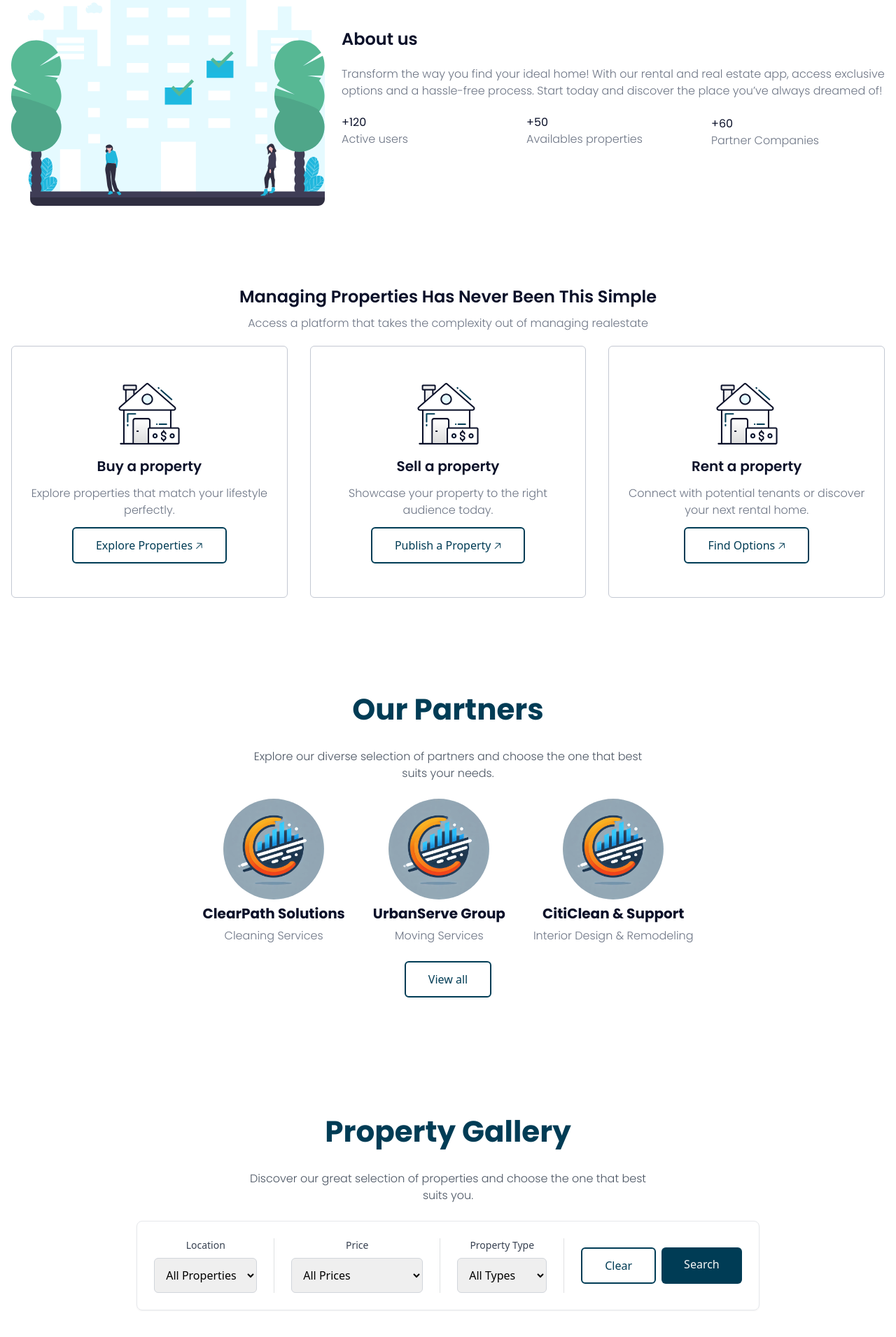
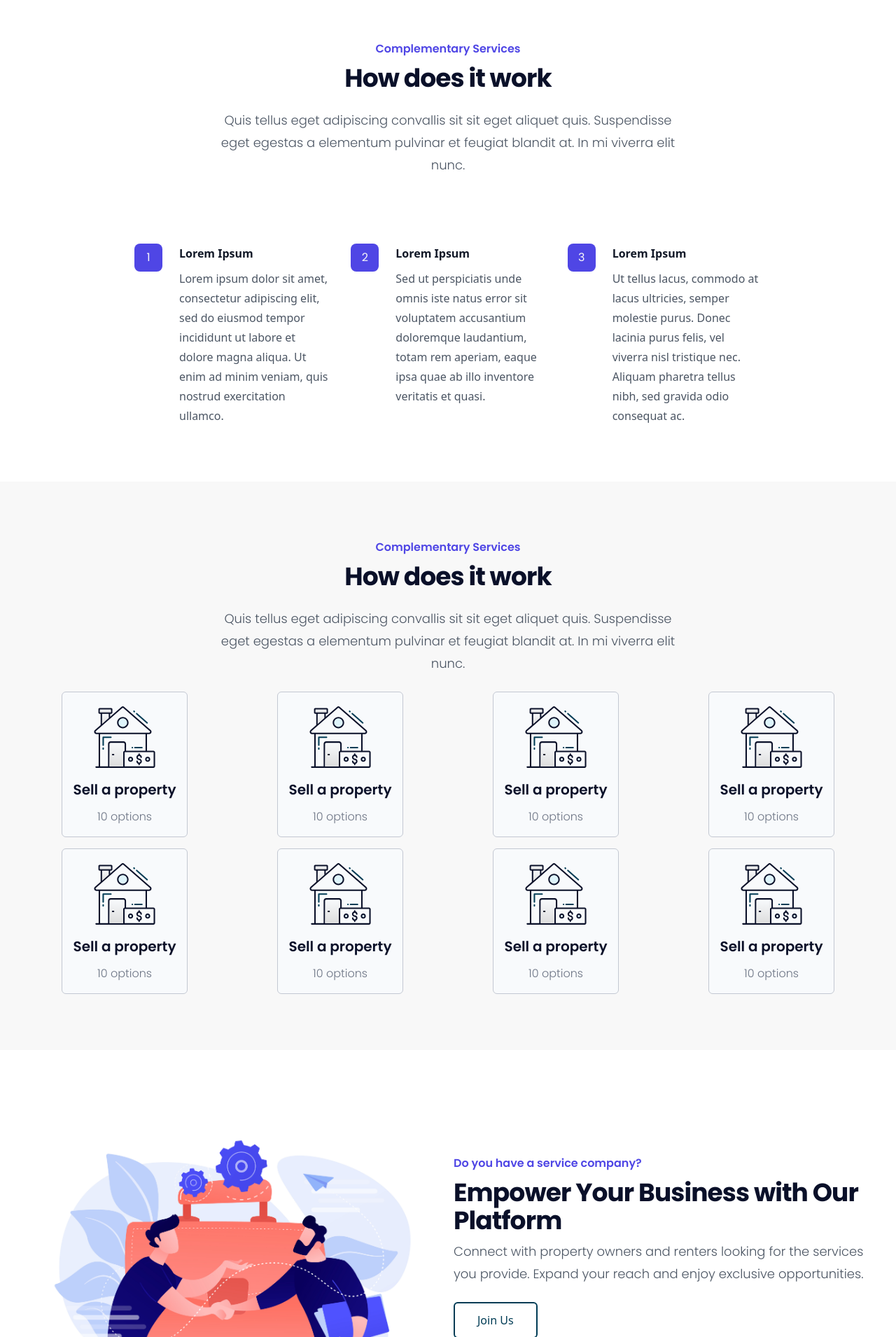
Before and after one commit to Agile-Innovators/SURU-Development, a React (Vite) app: page /partners-angel in a window 1280 px wide. Shown: the part 890-2800 px from the top of the page at 70% size. Built offline with nearby package versions, Linux system fonts and the light colour scheme.

Commit message:
Creación de la nueva página de Partners

```diff
--- a/src/components/activity/ExtraServices.jsx
+++ b/src/components/activity/ExtraServices.jsx
@@ -1,17 +1,10 @@
-import { BasicCard } from "../common/BasicCard";
+import { BasicCard } from "./../../components/ui/BasicCard";
 
 export function ExtraServices() {
   return (
-    <div className="mt-20">
-      <section className="text-center flex flex-col items-center gap-4">
-        <h2>Extra Services</h2>
-        <p className="max-w-[60ch]">
-          Enjoy special offers on our partner services to make your move and
-          property management easier
-        </p>
-      </section>
+    <div className="mt-20 ">
 
-      <div className="grid grid-auto-cols-250 gap-y-4 justify-center items-center mt-10">
+      <div className="grid grid-auto-cols-250 gap-y-4 justify-center items-center">
         {Array.from({ length: 10 }).map((_, index) => (
           <BasicCard
             src="/public/SellPropertyIcon.svg"
--- a/src/pages/public/Homepage.jsx
+++ b/src/pages/public/Homepage.jsx
@@ -9,14 +9,14 @@ const partners = [
         title: "Cleaning Services",
         imgSrc: "/LogoExample.webp"
     },
-    {
-        name: "UrbanServe Group",
-        title: "Moving Services",
-        imgSrc: "/LogoExample.webp"
-    },
+
     {
         name: "CitiClean & Support",
         title: "Interior Design & Remodeling",
+        imgSrc: "/LogoExample.webp"
+    },    {
+        name: "UrbanServe Group",
+        title: "Moving Services",
         imgSrc: "/LogoExample.webp"
     },
 
--- a/src/pages/public/Partners.jsx
+++ b/src/pages/public/Partners.jsx
@@ -23,7 +23,6 @@ export function Partners() {
             type="link"
             to="/"
         />
-
       </main>
     </div>
   );
--- /dev/null
+++ b/src/pages/public/PartnersAngel.jsx
@@ -0,0 +1,97 @@
+import { MainButton } from "./../../components/ui/MainButton";
+import { ExtraServices } from "./../../components/activity/ExtraServices";
+import { BasicCard } from "./../../components/ui/BasicCard";
+
+const steps = [
+  {
+    title: "Lorem Ipsum",
+    description: "Lorem ipsum dolor sit amet, consectetur adipiscing elit, sed do eiusmod tempor incididunt ut labore et dolore magna aliqua. Ut enim ad minim veniam, quis nostrud exercitation ullamco.",
+  },
+  {
+    title: "Lorem Ipsum",
+    description: "Sed ut perspiciatis unde omnis iste natus error sit voluptatem accusantium doloremque laudantium, totam rem aperiam, eaque ipsa quae ab illo inventore veritatis et quasi.",
+  },
+  {
+    title: "Lorem Ipsum",
+    description: "Ut tellus lacus, commodo at lacus ultricies, semper molestie purus. Donec lacinia purus felis, vel viverra nisl tristique nec. Aliquam pharetra tellus nibh, sed gravida odio consequat ac.",
+  },
+]
+
+
+export function PartnersAngel() {
+  return (
+    <div>
+      <header className="relative h-screen bg-cover bg-center bg-fixed" style={{ backgroundImage: 'url(/public/PartnersHeroImage.jpg)' }}>
+        <div className="absolute inset-0 flex items-center justify-center bg-black bg-opacity-50">
+          <div className="flex flex-col justify-center items-center text-center px-6 py-12 max-w-3xl ">
+            <h1 className="text-5xl font-bold mb-4 text-white">Know Our Partners</h1>
+            <p className="text-xl mb-8 text-white">Our trusted partners offer top-tier services, making buying, selling, and renting easier for our community.</p>
+            <MainButton to="/partners" text="View all" variant="border" customClass="border-white text-white hover:bg-white hover:text-primary p-4"></MainButton>
+          </div>
+        </div>
+      </header>
+      {/* // ------------------------------------- */}
+      <div class="py-20">
+        <div class="mx-auto max-w-7xl px-6 lg:px-8">
+          <div class="mx-auto max-w-2xl lg:text-center">
+            <h3 class="text-base font-semibold leading-7 text-indigo-600">Complementary Services</h3>
+            <h2 class="mt-2 text-3xl font-bold tracking-tight text-primary sm:text-4xl">How does it work</h2>
+            <p class="mt-6 text-lg leading-8 text-gray-600">Quis tellus eget adipiscing convallis sit sit eget aliquet quis. Suspendisse eget egestas a elementum pulvinar et feugiat blandit at. In mi viverra elit nunc.</p>
+          </div>
+          <div class="mx-auto mt-16 max-w-2xl sm:mt-20 lg:mt-24 lg:max-w-4xl">
+            <dl class="grid max-w-xl grid-cols-1 gap-x-8 gap-y-10 lg:max-w-none lg:grid-cols-3 lg:gap-y-16">
+              {steps.map((step, index) => (
+                <div class="relative pl-16" key={index}>
+                  <dt class="text-base font-semibold leading-7 text-gray-900">
+                    <div class="absolute left-0 top-0 flex h-10 w-10 items-center justify-center rounded-lg bg-indigo-600">
+                      <span className="text-white">{index + 1}</span>
+                    </div>
+                    {step.title}
+                  </dt>
+                  <dd class="mt-2 text-base leading-7 text-gray-600">{step.description}</dd>
+                </div>
+              ))}
+            </dl>
+          </div>
+        </div>
+      </div>
+      {/* // ------------------------------------- */}
+      <div class="py-20 bg-white  ">
+        <div class="mx-auto max-w-7xl px-6 lg:px-8">
+          <div class="mx-auto max-w-2xl lg:text-center">
+            <h3 class="text-base font-semibold leading-7 text-indigo-600">Complementary Services</h3>
+            <h2 class="mt-2 text-3xl font-bold tracking-tight text-primary sm:text-4xl">How does it work</h2>
+            <p class="mt-6 text-lg leading-8 text-gray-600">Quis tellus eget adipiscing convallis sit sit eget aliquet quis. Suspendisse eget egestas a elementum pulvinar et feugiat blandit at. In mi viverra elit nunc.</p>
+          </div>
+          <div className="grid grid-cols-2 sm:grid-cols-2 md:grid-cols-3 lg:grid-cols-4 gap-4 justify-center items-center pt-6">
+            {Array.from({ length: 8 }).map((_, index) => (
+              <BasicCard
+                src="/public/SellPropertyIcon.svg"
+                title="Sell a property"
+                text="10 options"
+                key={index}
+                customClass="m-auto bg-slate-50"
+              ></BasicCard>
+            ))}
+          </div>
+        </div>
+      </div>
+      {/* // ------------------------------------- */}
+      <div class="py-20">
+        {/* <div class=" flex mx-auto max-w-7xl px-6 lg:px-8"> */}
+        <div className="grid grid-cols-1 md:grid-cols-2 gap-4 items-center mx-auto max-w-7xl px-6 lg:px-8">
+          <img className="w-full mx-auto order-1 " src="/public/PartnersInfo.jpg" alt="" />
+          <div className="mx-auto max-w-2xl lg:text-left md: order-1">
+            <h3 className="text-base font-semibold leading-7 text-indigo-600">Do you have a service company?</h3>
+            <h2 className="mt-2 text-3xl font-bold tracking-tight text-primary sm:text-4xl">Empower Your Business with Our Platform</h2>
+            <p className="mt-2 text-lg leading-8 text-gray-600">Connect with property owners and renters looking for the services you provide. Expand your reach and enjoy exclusive opportunities.</p>
+            <MainButton to="/partners" text="Join Us" variant="border" customClass="border-primary mt-6 text-primary hover:bg-primary hover:text-white px-4"></MainButton>
+          </div>
+        </div>
+      </div>
+    </div>
+
+
+
+  );
+}
--- a/src/routes/PublicRoutes.jsx
+++ b/src/routes/PublicRoutes.jsx
@@ -9,7 +9,7 @@ import { ConfirmPassword } from "../pages/public/ConfirmPassword.jsx";
 import { ForgotPassword } from "../pages/public/ForgotPassword.jsx";
 import { ROUTE_PATHS } from "./index.js";
 import { Partners } from "../pages/public/Partners.jsx";
-
+import { PartnersAngel } from "../pages/public/PartnersAngel.jsx";
 export function PublicRoutes() {
     return (
         <Routes>
@@ -24,6 +24,7 @@ export function PublicRoutes() {
             <Route path={ROUTE_PATHS.PARTNERS} element={<Partners />} />
             <Route path={ROUTE_PATHS.NOT_FOUND} element={<Homepage />} />
             <Route path={ROUTE_PATHS.HOME} element={<Homepage />} />
+            <Route path={ROUTE_PATHS.PARTNERS_ANGEL} element={<PartnersAngel />} />
         </Routes>
     );
 }
--- a/src/routes/index.js
+++ b/src/routes/index.js
@@ -8,5 +8,6 @@ export const ROUTE_PATHS = {
     RESET_PASSWORD: '/reset-password',
     CONFIRM_PASSWORD: '/confirm-password',
     PARTNERS: '/partners',
-    NOT_FOUND: '/*'
+    NOT_FOUND: '/*',
+    PARTNERS_ANGEL: '/partners-angel'
 }
--- a/tailwind.config.js
+++ b/tailwind.config.js
@@ -14,6 +14,7 @@ export default {
         white: '#F8F8F8',
         primary: '#0A1029',
         secondary: '#003C55',
+
         'light-blue': '#20B7DD',
         'translucid-blue': 'rgba(0, 201, 247, 0.25)',
         grey: '#6D7585',
```
Also changed, not shown: public/PartnersHeroImage.jpg (added), public/PartnersInfo.jpg (added).
